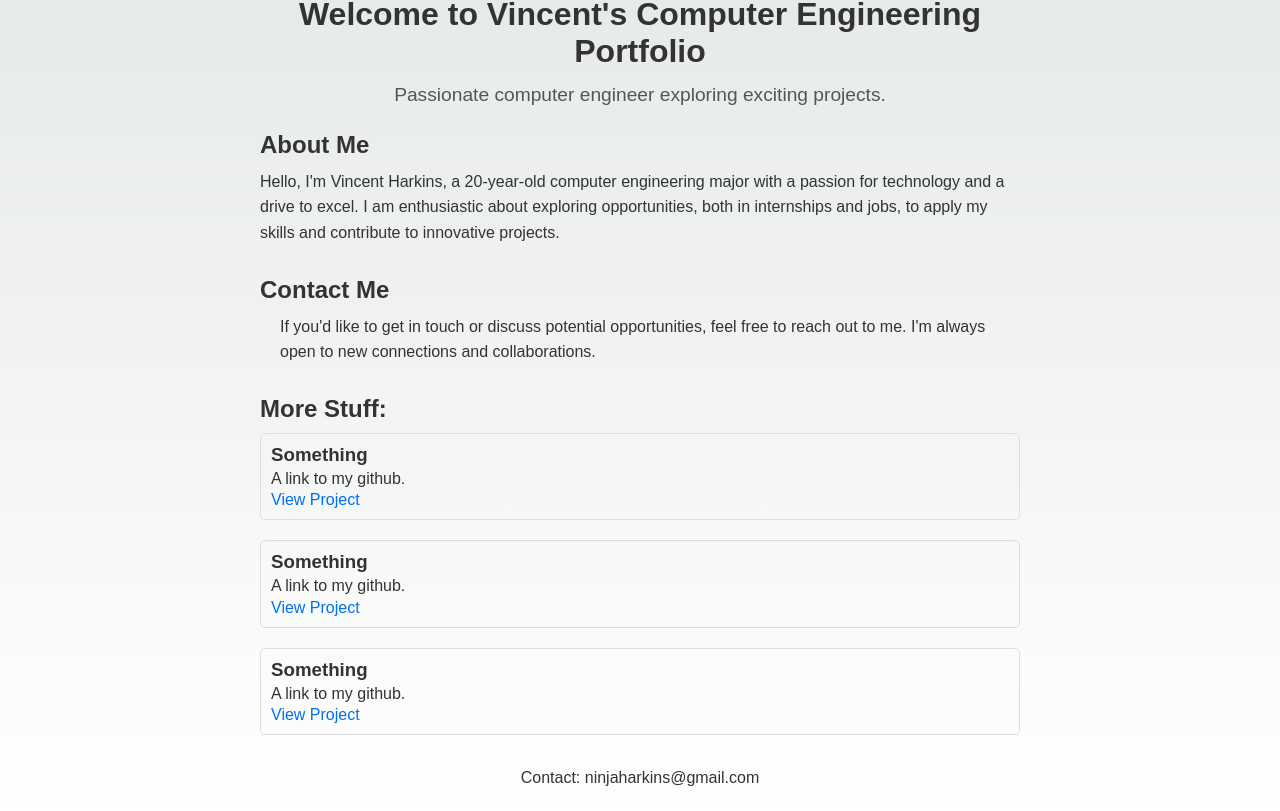
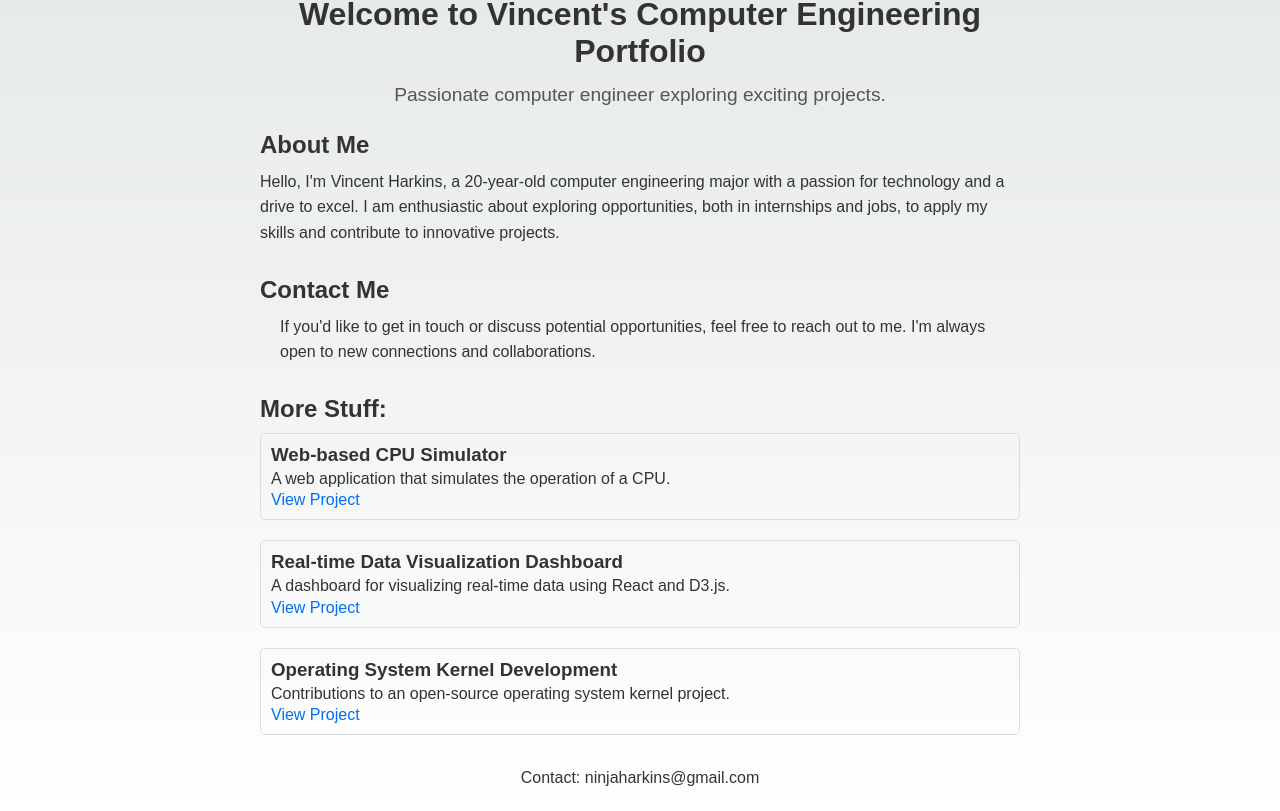
Before and after one commit to vharkins1/vharkins1.github.io, a Next.js app: page / in a window 1280 px wide. Shown: the part 575-1386 px from the top of the page. Built offline with nearby package versions, Linux system fonts and the light colour scheme.

Commit message:
Revert "bringing it back to the deployable version"
This reverts commit 42f89231c6413b6709e3615edf5d7a2310a02866.

```diff
--- a/pages/index.tsx
+++ b/pages/index.tsx
@@ -9,19 +9,19 @@ import myImage from './images/myImage.jpg'; // Adjust the path based on your act
 
 const projects = [
   {
-    title: 'Something',
-    description: 'A link to my github.',
-    link: 'https://github.com/vharkins1',
+    title: 'Web-based CPU Simulator',
+    description: 'A web application that simulates the operation of a CPU.',
+    link: 'https://github.com/vharkins1/cpu-simulator',
   },
   {
-    title: 'Something',
-    description: 'A link to my github.',
-    link: 'https://github.com/vharkins1',
+    title: 'Real-time Data Visualization Dashboard',
+    description: 'A dashboard for visualizing real-time data using React and D3.js.',
+    link: 'https://github.com/vharkins1/data-visualization-dashboard',
   },
   {
-    title: 'Something',
-    description: 'A link to my github.',
-    link: 'https://github.com/vharkins1',
+    title: 'Operating System Kernel Development',
+    description: 'Contributions to an open-source operating system kernel project.',
+    link: 'https://github.com/vharkins1/os-kernel-development',
   },
   // Add more projects here
 ];
```
